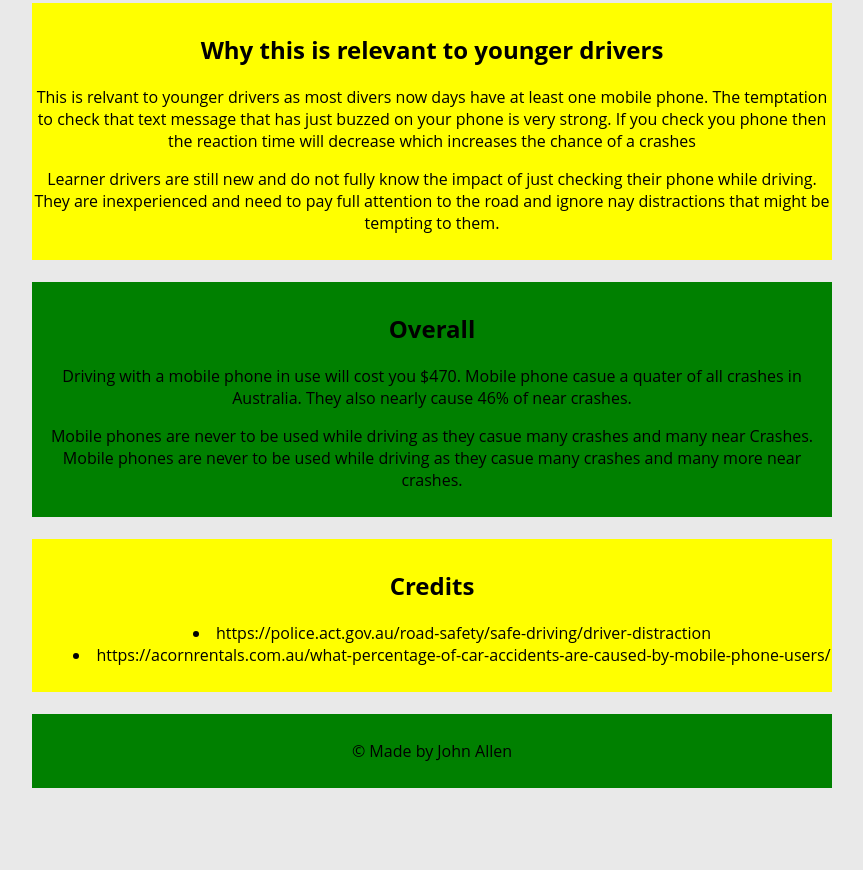
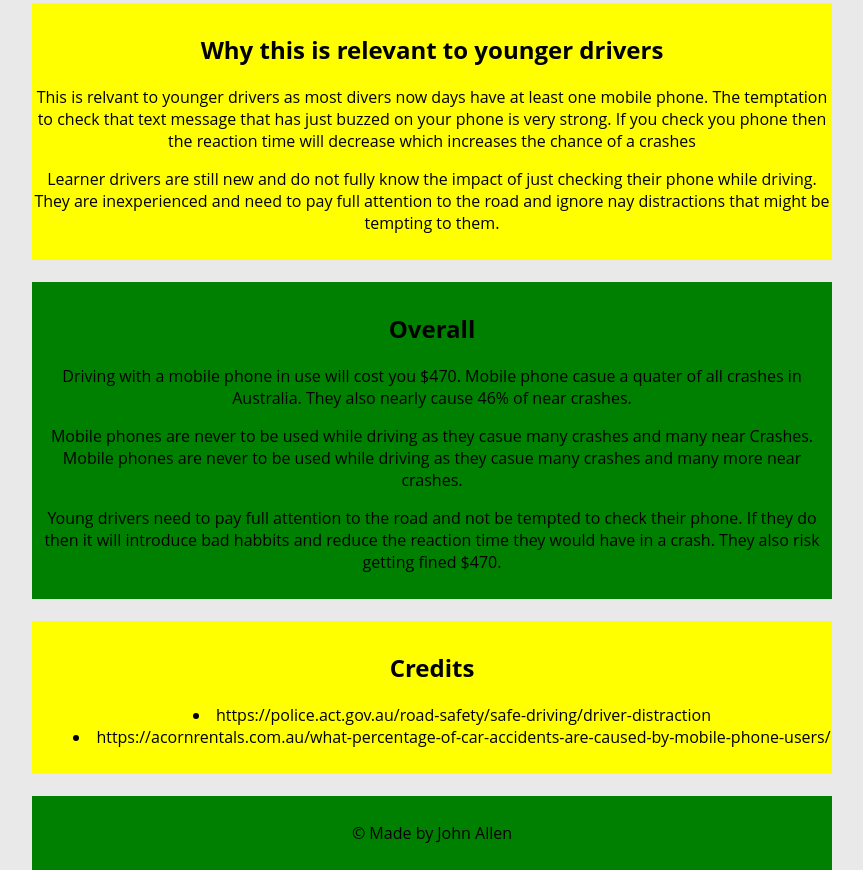
Before and after one commit to CGS-John-Allen/RoadSaftey, a plain HTML site: page index.html in a window 1280 px wide. Shown: the part 1539-2409 px from the top of the page, without its empty margins (208-1071 px from the left). Before the commit the page ends 2327 px from the top, so only its background shows below. Drawn offline with Linux system fonts and the light colour scheme.

Commit message:
Update index.html

```diff
--- a/index.html
+++ b/index.html
@@ -63,10 +63,11 @@
 			They also nearly cause 46% of near crashes.</p>
 
 			<p>
-				Mobile phones are never to be used while driving as they casue many crashes and many near Crashes.
+				Mobile phones are never to be used while driving as they casue many crashes and many near Crashes. Mobile phones are never to be used while driving as they casue many crashes and many more near crashes.
+			</p>
 
-				Mobile phones are never to be used while driving as they casue many crashes and many more near crashes.
-
+			<p>
+				Young drivers need to pay full attention to the road and not be tempted to check their phone. If they do then it will introduce bad habbits and reduce the reaction time they would have in a crash. They also risk getting fined $470.
 			</p>
 
 		</div>
```
